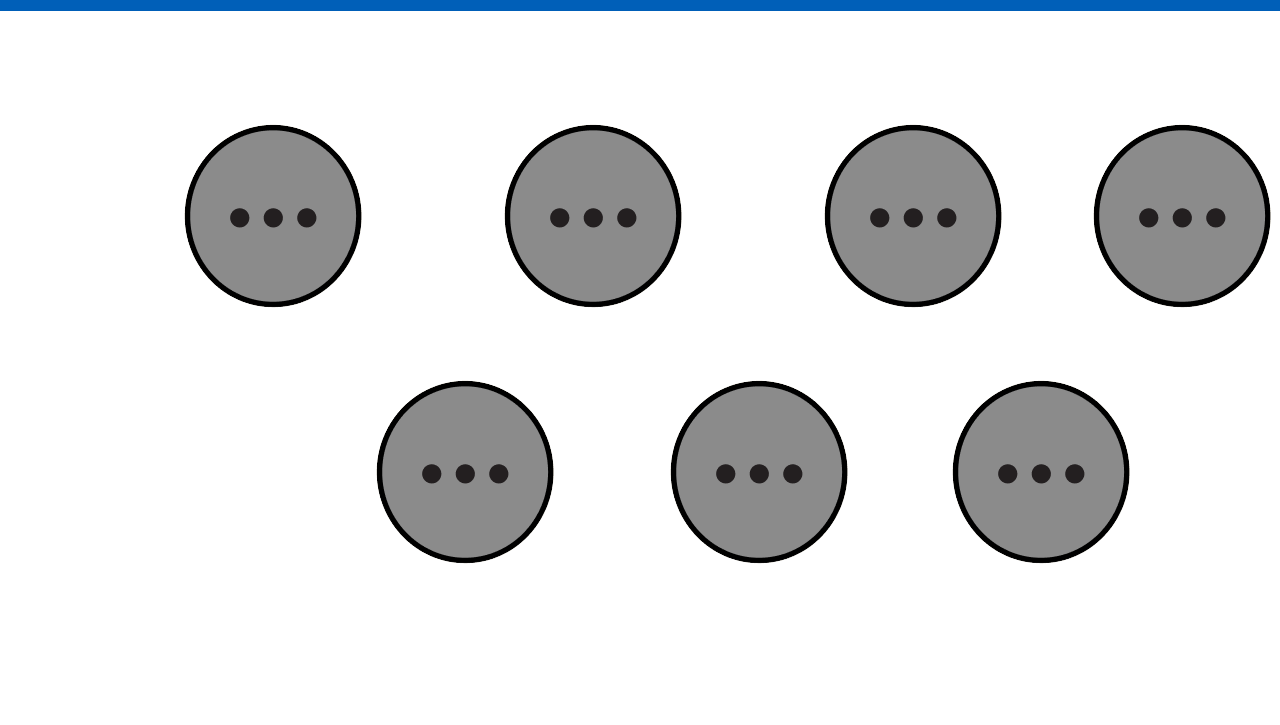
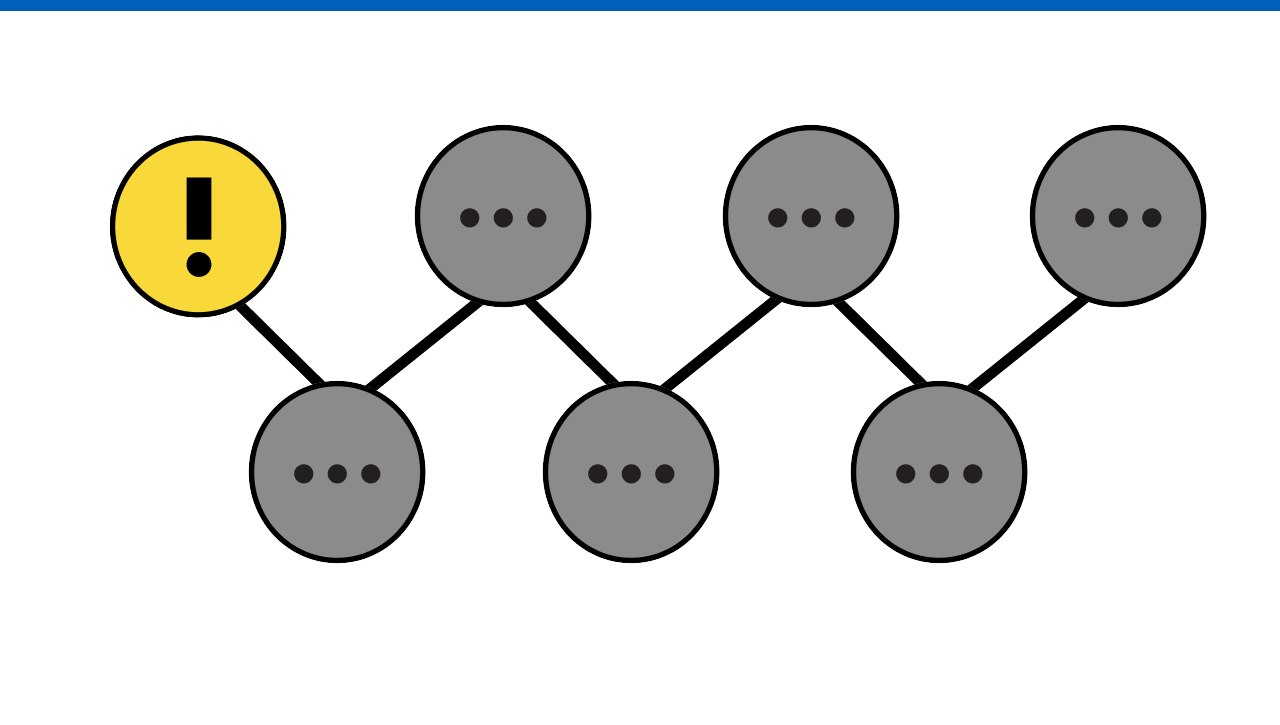
Before and after one commit to Caitlin-Fabian/immigration-app, a plain HTML site: page ShellHacks/main.html in a window 1280 px wide. Shown: the part 75-800 px from the top of the page. Drawn offline with nearby package versions, Linux system fonts and the light colour scheme.

Commit message:
Linking Pages

```diff
--- a/ShellHacks/css/styles.css
+++ b/ShellHacks/css/styles.css
@@ -82,39 +82,79 @@ html,body {
 
 .S1 {
   position: fixed;
-  margin-left: 5%;
+  margin-left: 0%;
   margin-top: 5%;
+  z-index: 2;
 }
 .S2 {
   position: fixed;
-  margin-left: 20%;
+  margin-left: 10%;
   margin-top: 25%;
+  z-index: 2;
 }
 .S3 {
   position: fixed;
-  margin-left: 30%;
+  margin-left: 23%;
   margin-top: 5%;
+  z-index: 2;
 }
 .S4 {
   position: fixed;
-  margin-left: 43%;
+  margin-left: 33%;
   margin-top: 25%;
+  z-index: 2;
 }
 .S5 {
   position: fixed;
-  margin-left: 55%;
+  margin-left: 47%;
   margin-top: 5%;
+  z-index: 2;
 }
 .S6 {
   position: fixed;
-  margin-left: 65%;
+  margin-left: 57%;
   margin-top: 25%;
+  z-index: 2;
 }
 .S7 {
   position: fixed;
-  margin-left: 76%;
+  margin-left: 71%;
   margin-top: 5%;
+  z-index: 2;
 }
+.L1 {
+  position:fixed;
+  margin-left: 5%;
+  margin-top: 15%;
+}
+.L2 {
+  position:fixed;
+  margin-left: 18%;
+  margin-top: 15%;
+}
+.L3 {
+  position:fixed;
+  margin-left: 28%;
+  margin-top: 15%;
+}
+.L4 {
+  position:fixed;
+  margin-left: 41%;
+  margin-top: 15%;
+}
+.L5 {
+  position:fixed;
+  margin-left: 52%;
+  margin-top: 15%;
+}
+.L6 {
+  position:fixed;
+  margin-left: 65%;
+  margin-top: 15%;
+}
+
+
+
 
 .accordion {
   margin: 1rem 1rem 1rem;
--- a/ShellHacks/main.html
+++ b/ShellHacks/main.html
@@ -32,7 +32,7 @@
     <div class="container-fluid">
 
       <nav class="navbar navbar-expand-lg navbar-dark">
-        <a class="navbar-brand" href="">Working Title</a>
+        <a class="navbar-brand" href="">Seeking Citizenship</a>
 
         <button class="navbar-toggler" type="button" data-bs-toggle="collapse" data-bs-target="#navbarTogglerDemo01"
           aria-controls="navbarTogglerDemo01" aria-expanded="false" aria-label="Toggle navigation">
@@ -55,7 +55,7 @@
       </nav>
   </section>
 
-  <img class="S1" src="Images/Gray_Icon.png">
+  <a href="Step1_Page.html"> <img  class= "S1" src="Images/Yellow_Icon.png"></a>
   <img class="S2" src="Images/Gray_Icon.png">
   <img class="S3" src="Images/Gray_Icon.png">
   <img class="S4" src="Images/Gray_Icon.png">
@@ -63,35 +63,14 @@
   <img class="S6" src="Images/Gray_Icon.png">
   <img class="S7" src="Images/Gray_Icon.png">
 
-
-  <!--
-  <div class="container-fluid">
-    <div class="row">
-      <div class="col">
-        <img class="S1" src="Images/Gray_Icon.png">
-      </div>
-      <div class="col">
-        <img class="S2" src="Images/Gray_Icon.png">
-      </div>
-      <div class="col">
-        <img class="S3" src="Images/Gray_Icon.png">
-      </div>
-      <div class="col">
-        <img class="S4" src="Images/Gray_Icon.png">
-      </div>
-    </div>
-  </div>
--->
+  <img class="L1" src="Images/updownline.png">
+  <img class="L2" src="Images/downupline.png">
+  <img class="L3" src="Images/updownline.png">
+  <img class="L4" src="Images/downupline.png">
+  <img class="L5" src="Images/updownline.png">
+  <img class="L6" src="Images/downupline.png">
 
 
-  <!--
-  <div class="container square-box d-flex justify-content-center align-items-center">
-    <img src="Images/Gray_Icon.png">
-    <img src="Images/Gray_Icon.png">
-    <img src="Images/Gray_Icon.png">
-    <img src="Images/Gray_Icon.png">
-    <img src="Images/Gray_Icon.png">
-  </div> -->
 
 
 </body>
```
Also changed, not shown: ShellHacks/eligibility-pages/question15.html (+1 -1 lines), ShellHacks/language-page.html (+1 -1 lines), ShellHacks/step one.html (deleted, +0 -99 lines), ShellHacks/Images/downupline.png (added), ShellHacks/Images/updownline.png (added).
